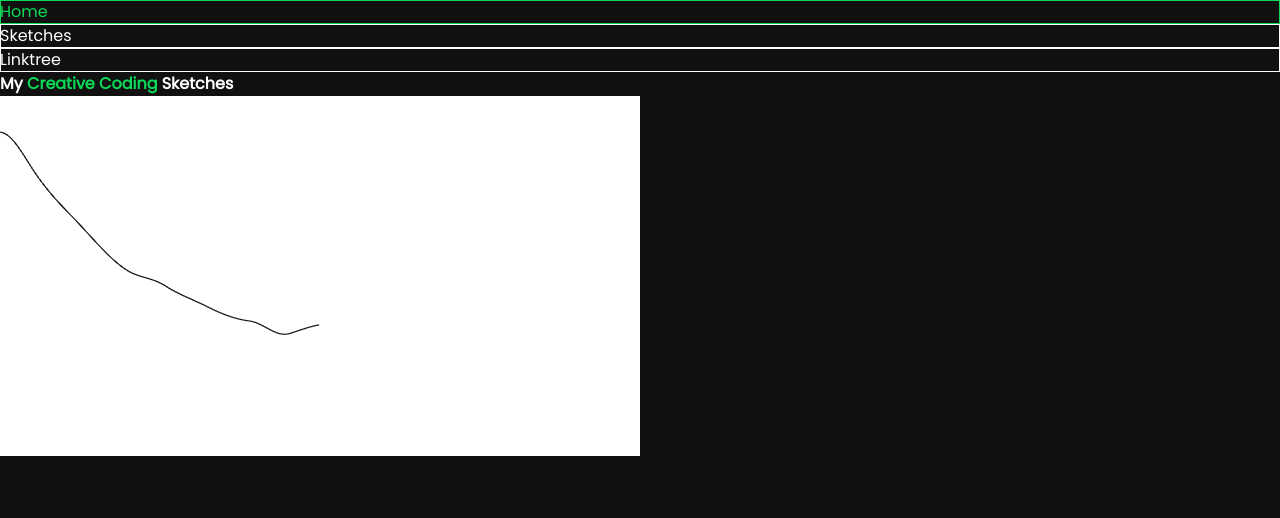
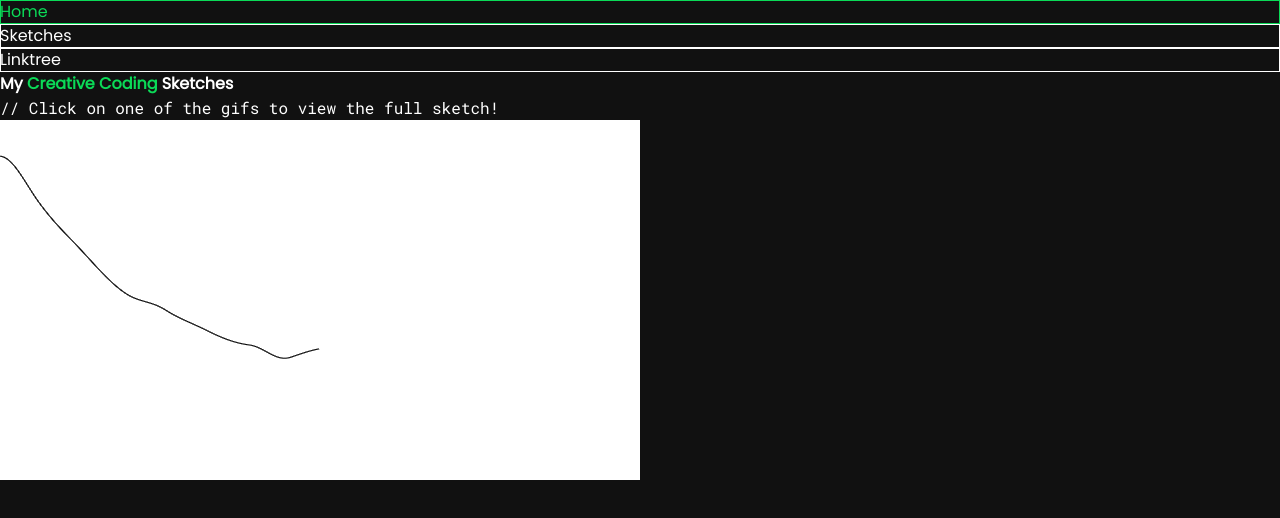
Before and after one commit to YSchilling/personal-website, a Vue app: page /sketches in a window 1280 px wide. Shown: the top 518 px of the page. Built offline with nearby package versions, Linux system fonts and the light colour scheme.

Commit message:
made a small description to click on the sketches

```diff
--- a/src/views/Sketches.vue
+++ b/src/views/Sketches.vue
@@ -5,17 +5,13 @@ import SketchesGrid from "../components/SketchesGrid.vue";
 
 <template>
   <section class="grid grid-cols-12">
-    <Navbar
-      class="col-start-9 col-span-3 lg:col-start-9 lg:col-span-2 justify-self-end my-24 lg:mt-24"
-    />
+    <Navbar class="col-start-9 col-span-3 lg:col-start-9 lg:col-span-2 justify-self-end my-24 lg:mt-24" />
     <h1
-      class="text-4xl md:text-5xl xl:text-6xl row-start-2 justify-self-center lg:justify-self-start col-start-3 col-span-8 leading-tight flex items-center text-center lg:text-left"
-    >
+      class="text-4xl md:text-5xl xl:text-6xl row-start-2 justify-self-center lg:justify-self-start col-start-3 col-span-8 leading-tight flex items-center text-center lg:text-left">
       <b>My <span id="title">Creative Coding</span> Sketches</b>
     </h1>
-    <SketchesGrid
-      class="row-start-3 col-start-2 col-span-10 lg:col-start-3 lg:col-span-8"
-    />
+    <h2 class="row-start-3 col-start-3 col-span-8 font-roboto">// Click on one of the gifs to view the full sketch!</h2>
+    <SketchesGrid class="row-start-4 col-start-2 col-span-10 lg:col-start-3 lg:col-span-8" />
   </section>
 </template>
 
@@ -25,6 +21,6 @@ import SketchesGrid from "../components/SketchesGrid.vue";
 }
 
 section {
-  grid-template-rows: 20vh 20vh 1fr;
+  grid-template-rows: 20vh 20vh 10vh 1fr;
 }
 </style>
```
